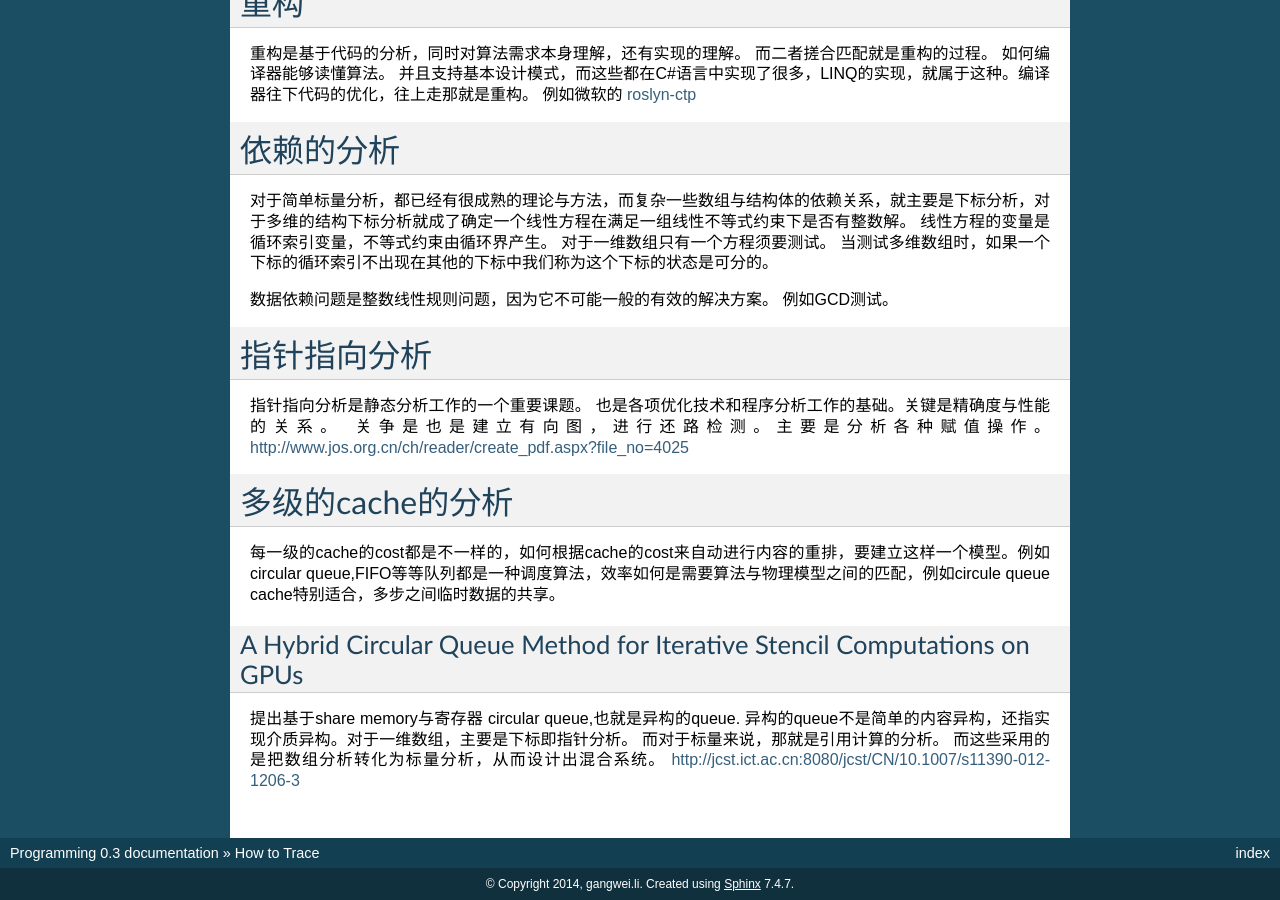
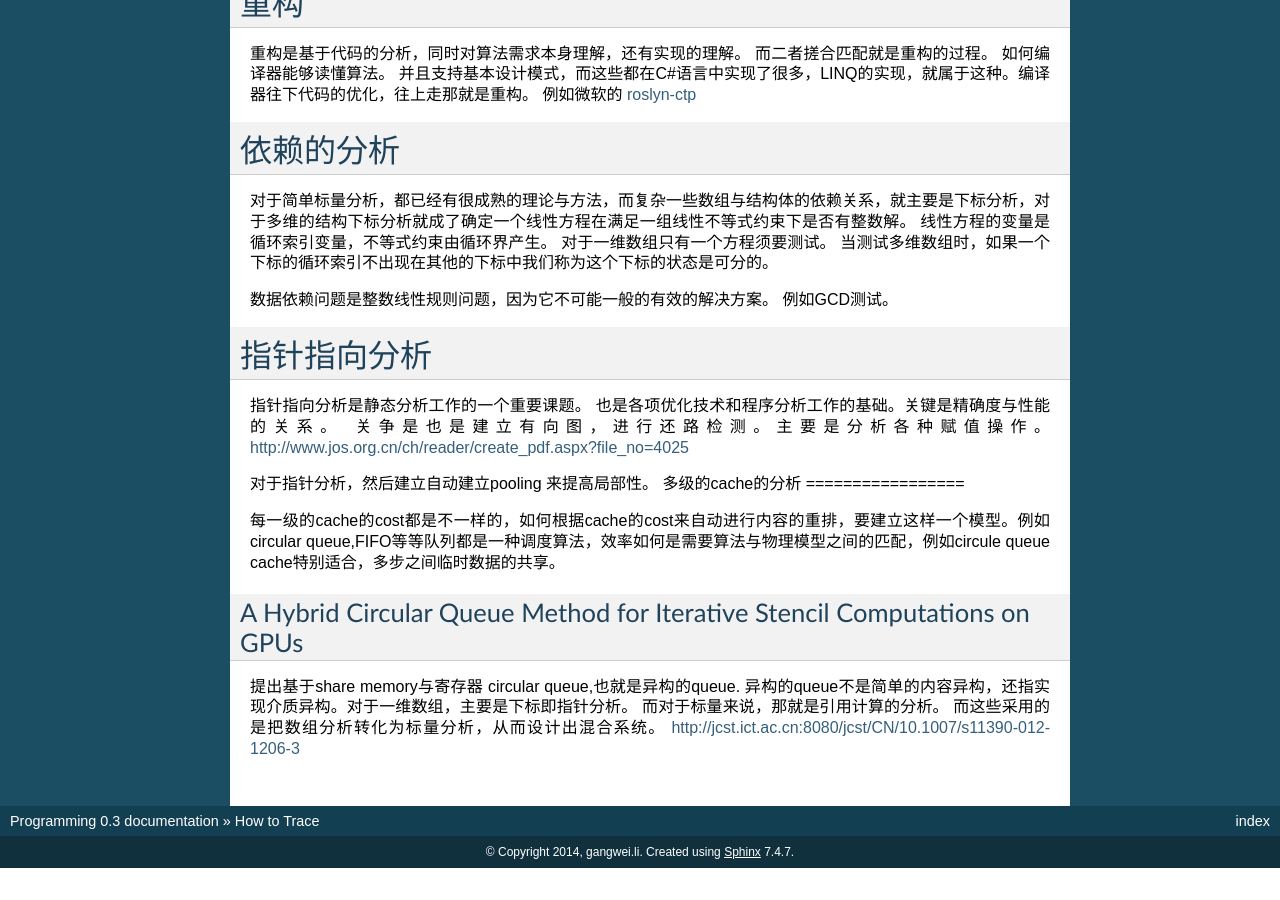
Before and after one commit to gwli/Programming, a Sphinx documentation site: the page built from source/content/Stage_3/LLVM/Optimiztion.rst, in a window 1280 px wide and 900 px high, scrolled down 3911 px. Built offline with Sphinx 7.4.7, drawn with Linux system fonts in a browser that asks for light colours; after the commit the page ends 4779 px from its top, so only the background shows below that.

Commit message:
指针分析

```diff
--- a/source/content/Stage_3/LLVM/Optimiztion.rst
+++ b/source/content/Stage_3/LLVM/Optimiztion.rst
@@ -238,6 +238,7 @@ Target code optimization
 指针指向分析是静态分析工作的一个重要课题。 也是各项优化技术和程序分析工作的基础。关键是精确度与性能的关系。 关争是也是建立有向图，进行还路检测。主要是分析各种赋值操作。
 http://www.jos.org.cn/ch/reader/create_pdf.aspx?file_no=4025
 
+对于指针分析，然后建立自动建立pooling 来提高局部性。
 多级的cache的分析
 =================
 
```
